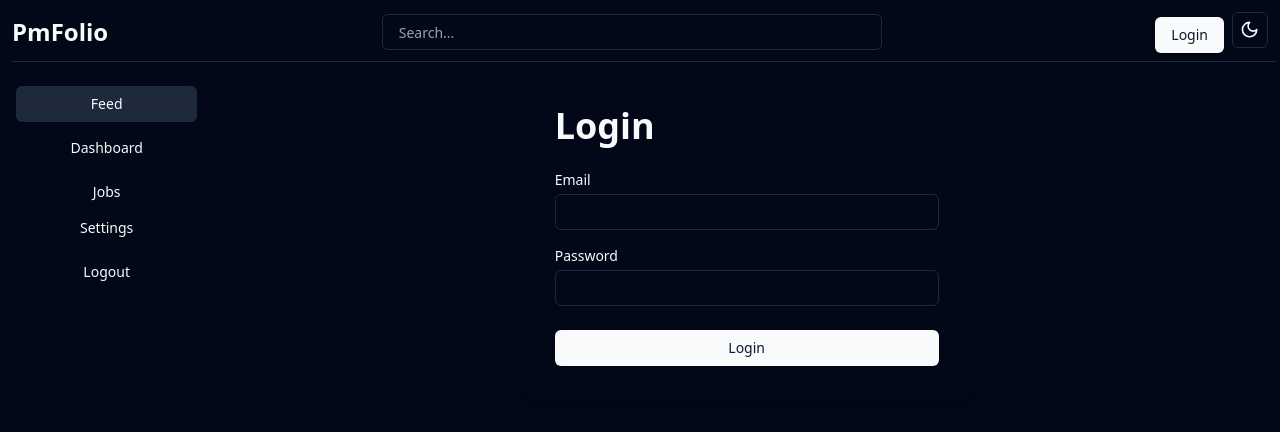
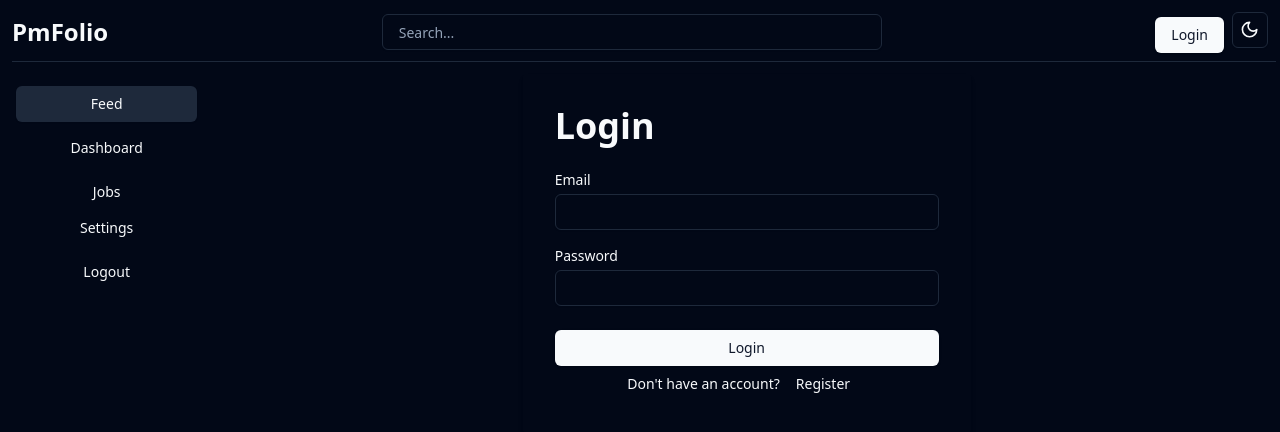
Before and after one commit to harshpathakzz/PMfolio, a React (Vite) app in the folder client/: page /login in a window 1280 px wide. Shown: the top 432 px of the page. Built offline with nearby package versions, Linux system fonts and the light colour scheme.

Commit message:
redirect to register

```diff
--- a/client/src/pages/LoginPage.jsx
+++ b/client/src/pages/LoginPage.jsx
@@ -22,6 +22,10 @@ const LoginPage = () => {
       navigate("/");
     }
   }, [isLoggedIn, navigate]);
+
+  const handleRegisterRedirect = () => {
+    navigate("/register");
+  };
 
   const handleChange = (e) => {
     setFormData({
@@ -93,6 +97,13 @@ const LoginPage = () => {
         <Button type="submit" className="w-full">
           Login
         </Button>
+        <div className="flex justify-center items-center">
+          {" "}
+          <Label>Don't have an account?</Label>
+          <Button variant="link" onClick={handleRegisterRedirect}>
+            Register
+          </Button>
+        </div>
       </form>
     </div>
   );
```
